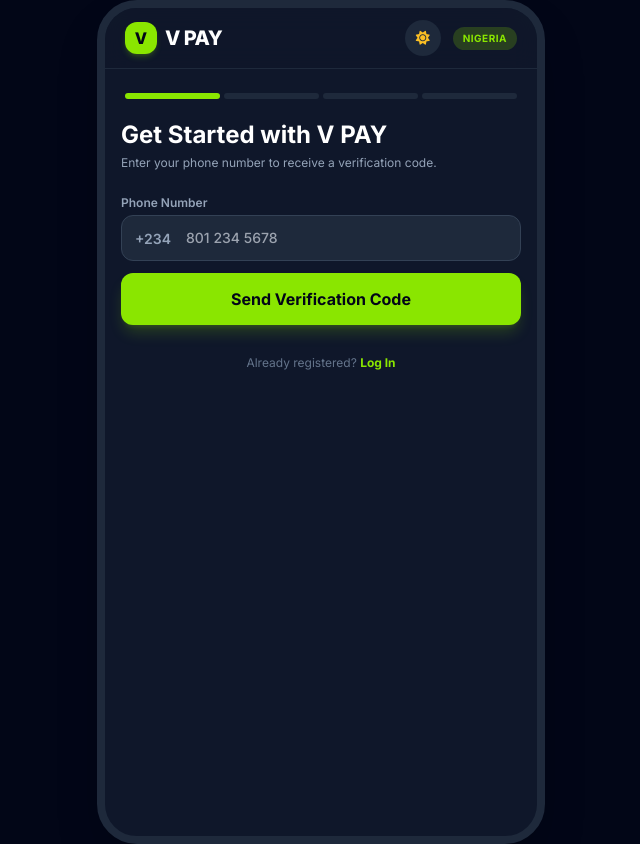
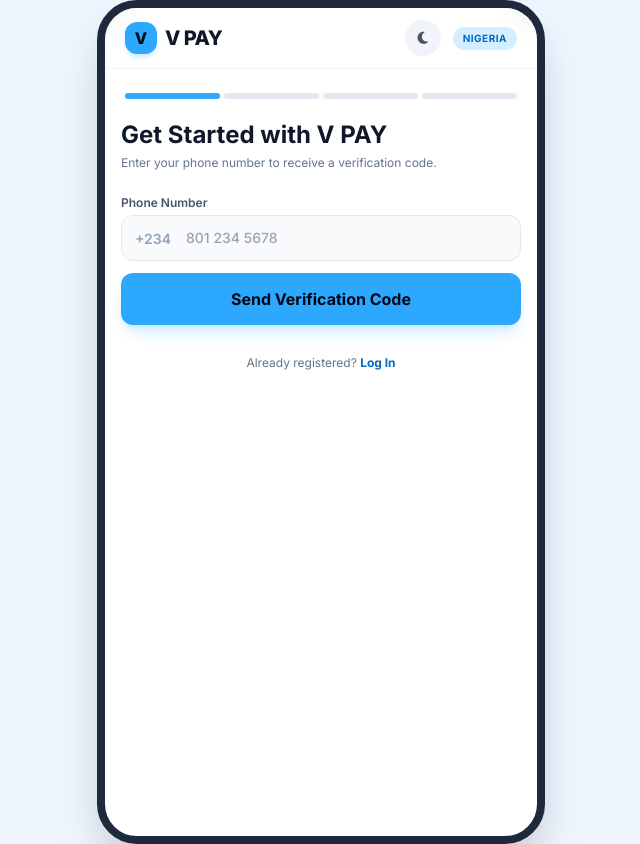
Before and after one commit to chiemmanuel20000-boop/V-pay, a plain HTML site: page index.html in a window 1280 px wide. Shown: the whole page, without its empty margins (319-959 px from the left). Drawn offline with nearby package versions, Linux system fonts and the light colour scheme.

Commit message:
Update interface to blue and white palette

```diff
--- a/index.html
+++ b/index.html
@@ -1,5 +1,5 @@
 <!DOCTYPE html>
-<html lang="en" class="dark">
+<html lang="en">
 <head>
     <meta charset="UTF-8">
     <meta name="viewport" content="width=device-width, initial-scale=1.0, maximum-scale=1.0, user-scalable=no">
@@ -13,16 +13,16 @@
                 extend: {
                     colors: {
                         brand: {
-                            50: '#f4fce3',
-                            100: '#e6f7c1',
-                            200: '#d0f08b',
-                            300: '#b2e54d',
-                            400: '#8ae600', // Primary VIPY Yellowish-Green
-                            500: '#72c000',
-                            600: '#589800',
-                            700: '#437302',
-                            800: '#375b08',
-                            900: '#2f4d0c',
+                            50: '#eff8ff',
+                            100: '#d9efff',
+                            200: '#b9e2ff',
+                            300: '#7cc8ff',
+                            400: '#2da8ff',
+                            500: '#0787e8',
+                            600: '#006bc2',
+                            700: '#00549b',
+                            800: '#06457d',
+                            900: '#0a3964',
                         },
                         darkbg: '#0F172A',
                         darkcard: '#1E293B',
@@ -80,7 +80,7 @@
         }
     </style>
 </head>
-<body class="bg-slate-100 dark:bg-slate-950 text-slate-800 dark:text-slate-100 min-h-screen flex justify-center items-center font-sans antialiased selection:bg-brand-400 selection:text-black">
+<body class="bg-blue-50 dark:bg-slate-950 text-slate-800 dark:text-slate-100 min-h-screen flex justify-center items-center font-sans antialiased selection:bg-brand-400 selection:text-black">
 
     <!-- Preloader -->
     <div id="preloader" class="fixed inset-0 z-50 bg-slate-900 flex flex-col justify-center items-center transition-opacity duration-500">
```
